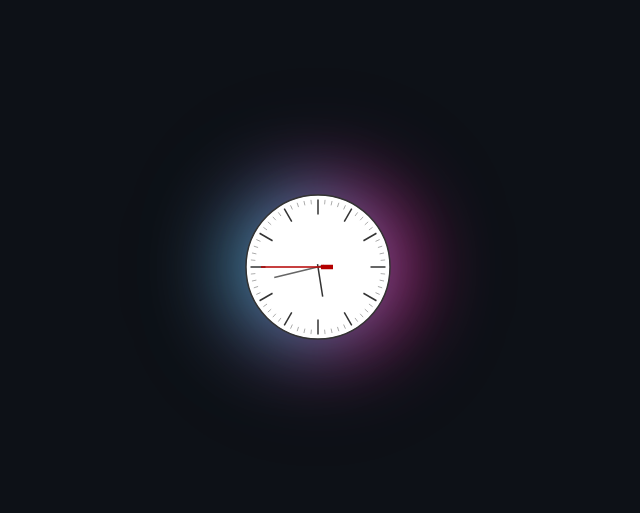
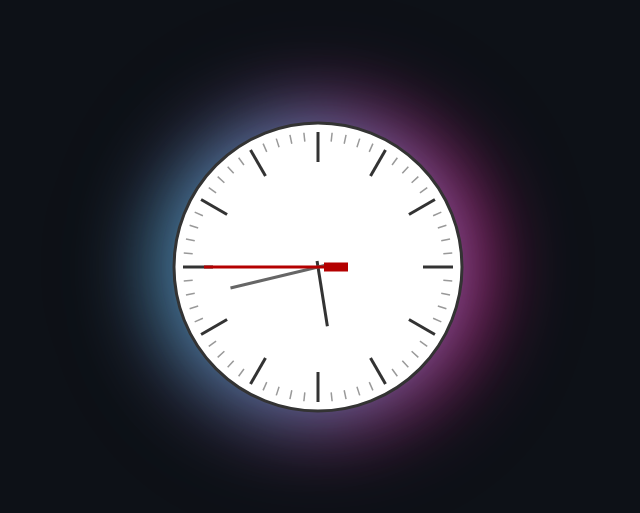
Before and after one commit to michaelphipps/michaelphipps.github.io, a plain HTML site: page index.html in a window 1280 px wide. Shown: the part 133-646 px from the top of the page, without its empty margins (322-962 px from the left). Drawn offline with Linux system fonts and the light colour scheme.

Commit message:
fixed width/height

```diff
--- a/style.css
+++ b/style.css
@@ -4,7 +4,7 @@ body {
 
 .center-glow{
     position: absolute;
-    width:150px; height: 150px;
+    width:300px; height: 300px;
     top: 50%; left: 50%;
     transform: translate(-50%, -50%);
     filter:
```
